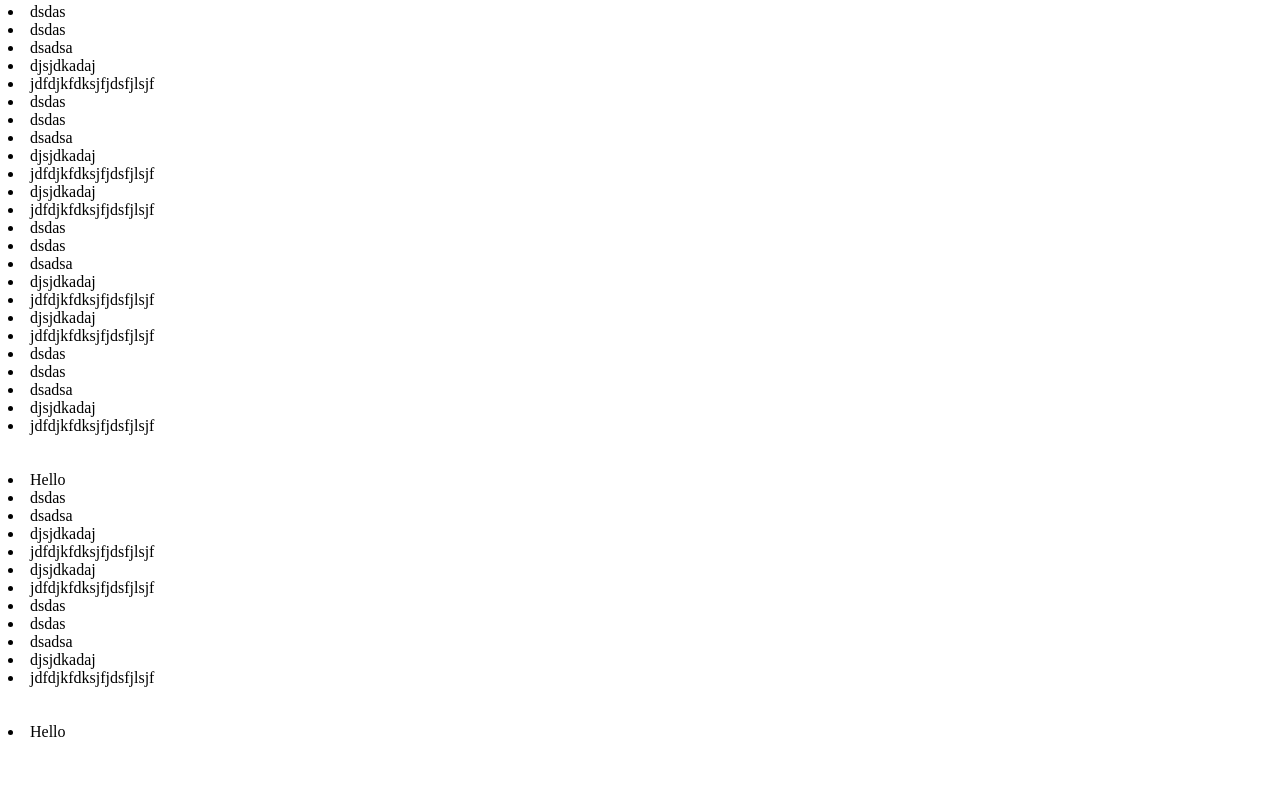
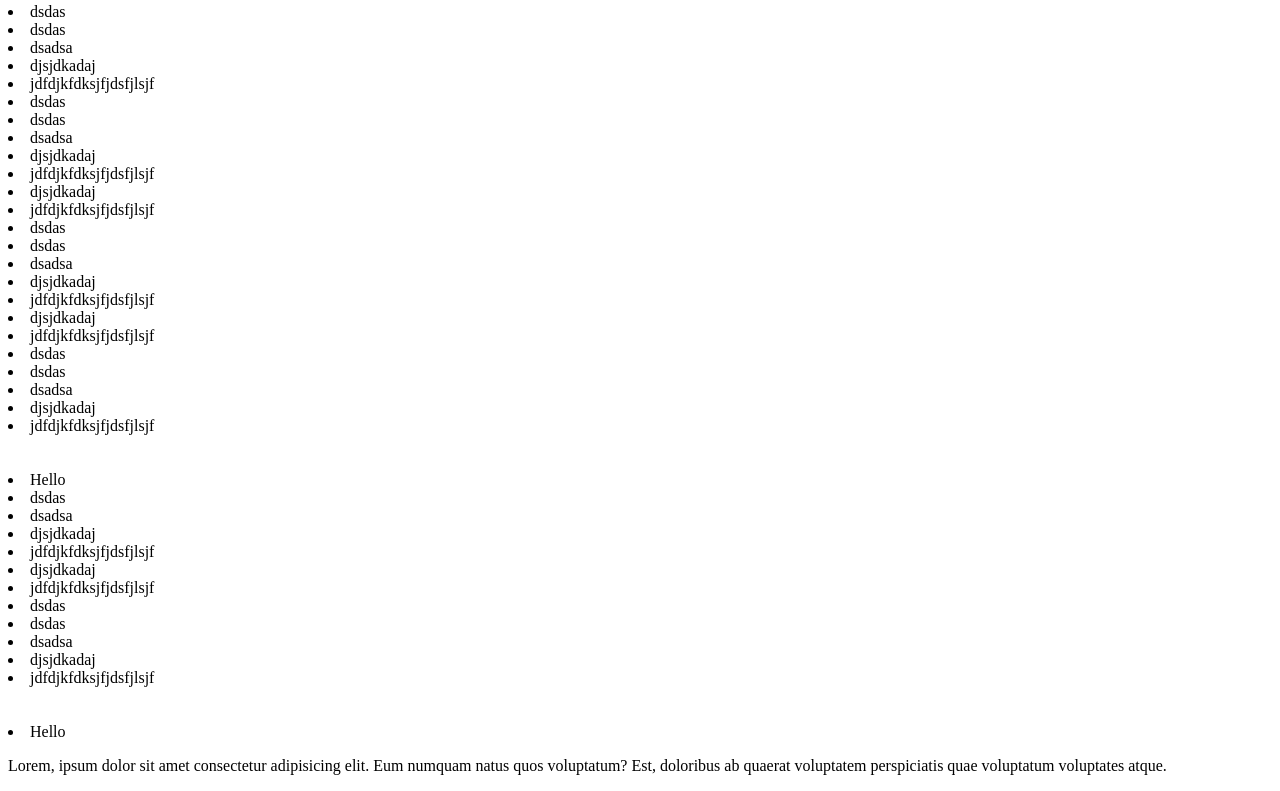
Before and after one commit to SimonCoding96/test, a plain HTML site: page index.html in a window 1280 px wide. Shown: the part 527-1318 px from the top of the page. Before the commit the page ends 1276 px from the top, so only its background shows below. Drawn offline with Linux system fonts and the light colour scheme.

Commit message:
Add:new Text
add a new lorem Ipsum text

```diff
--- a/index.html
+++ b/index.html
@@ -80,5 +80,6 @@
   <br>
   <br>
   <li>Hello</li>
+  <p>Lorem, ipsum dolor sit amet consectetur adipisicing elit. Eum numquam natus quos voluptatum? Est, doloribus ab quaerat voluptatem perspiciatis quae voluptatum voluptates atque.</p>
 </body>
 </html>
```
